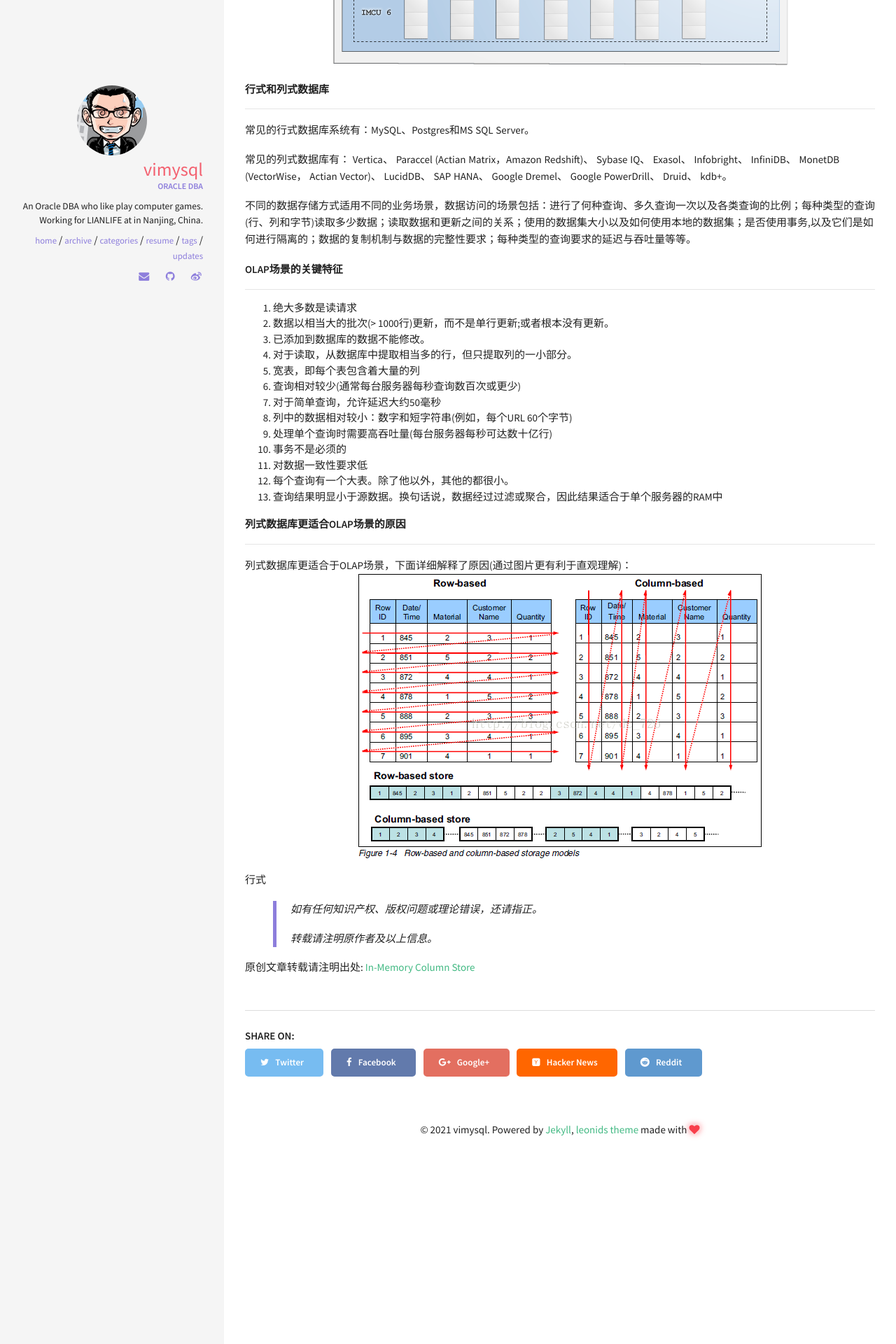
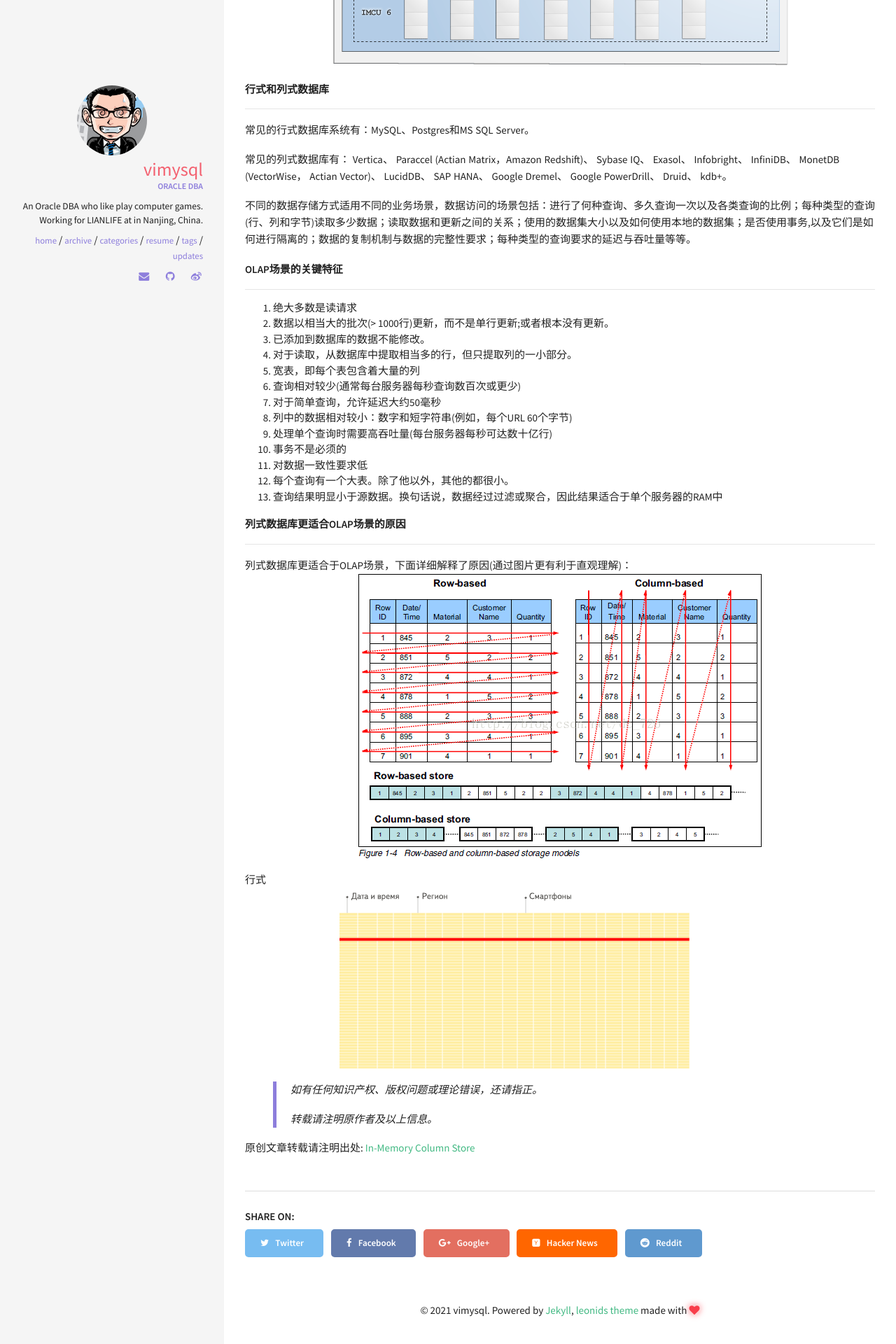
Before and after one commit to vimysql/vimysql.github.io, a Jekyll site: the page built from _posts/2021-02-23-oracle-inm.md, in a window 1280 px wide. Shown: the part 1319-3239 px from the top of the page at 70% size. Built offline with Jekyll 4.4.1, drawn with Linux system fonts in a browser that asks for light colours.

Commit message:
Update 2021-02-23-oracle-inm.md

```diff
--- a/_posts/2021-02-23-oracle-inm.md
+++ b/_posts/2021-02-23-oracle-inm.md
@@ -47,7 +47,7 @@ tags: [in-memory]
 ![image](/img/2021-02-23-oracle-inm/inm_2.png)
 
 行式
-
+![image](/img/2021-02-23-oracle-inm/inm_3.gif)
 
 > 如有任何知识产权、版权问题或理论错误，还请指正。
 >
```
